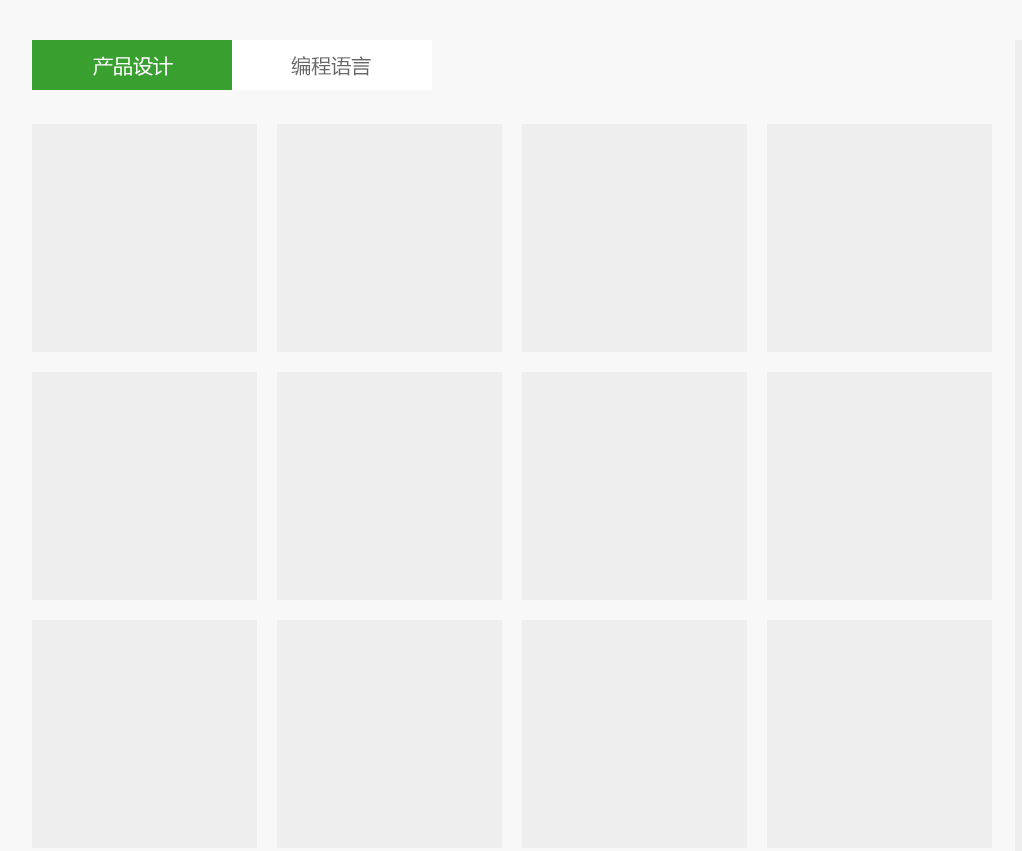
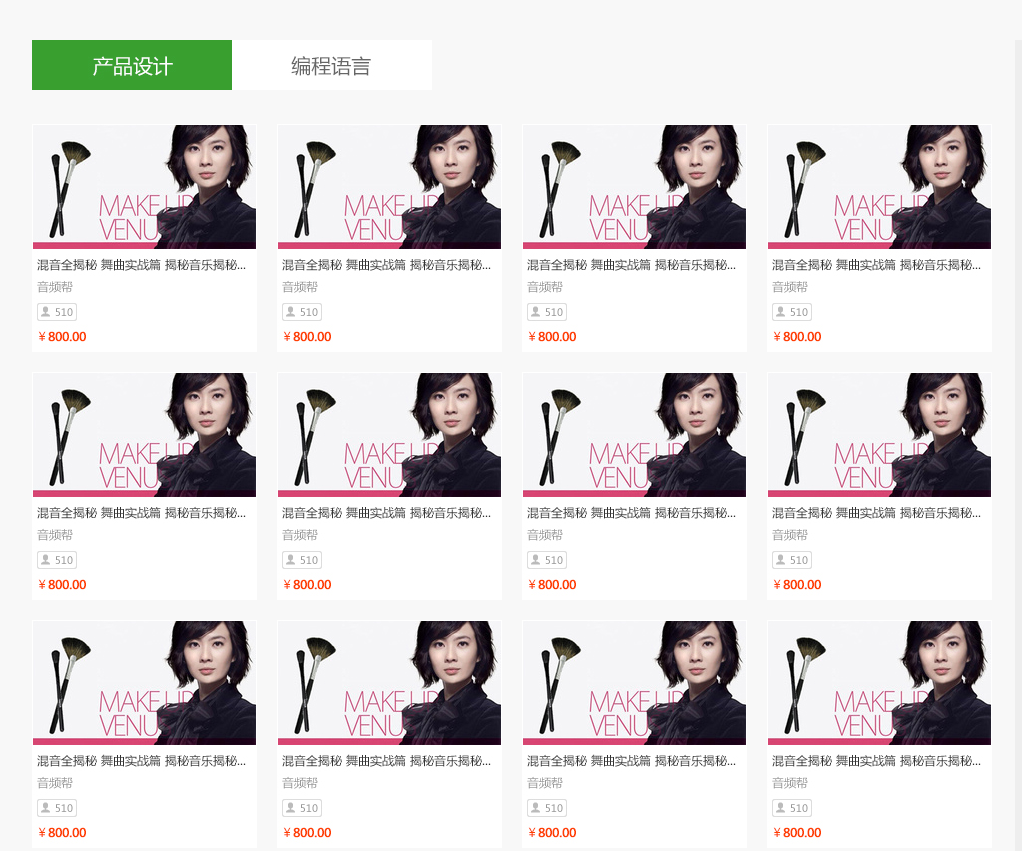
Before and after one commit to cangdow/NetEase-Frontend, a plain HTML site: page index.html in a window 1280 px wide. Shown: the part 1140-1991 px from the top of the page, without its empty margins (6-1028 px from the left). Drawn offline with Linux system fonts and the light colour scheme.

Commit message:
Change-album

```diff
--- a/css/style.css
+++ b/css/style.css
@@ -174,8 +174,8 @@ float:left;overflow:hidden;}
 #main-list{width: 960px;height: 228px;}
 #main-list + #main-list{margin-top: 20px;}
 
-#main-side #main-content .album{width: 225px;height: 228px;
-background-color: #eee;float: left;}
+#main-side #main-content .album{width: 225px;height: 228px;float: left;
+background-image: url(../images/album.jpg);}
 #main-side #main-content .album + .album{margin-left: 20px;}
 
 #main-side #fangye{width: 300px;height: 20px;
```
Also changed, not shown: images/album.jpg (added).
